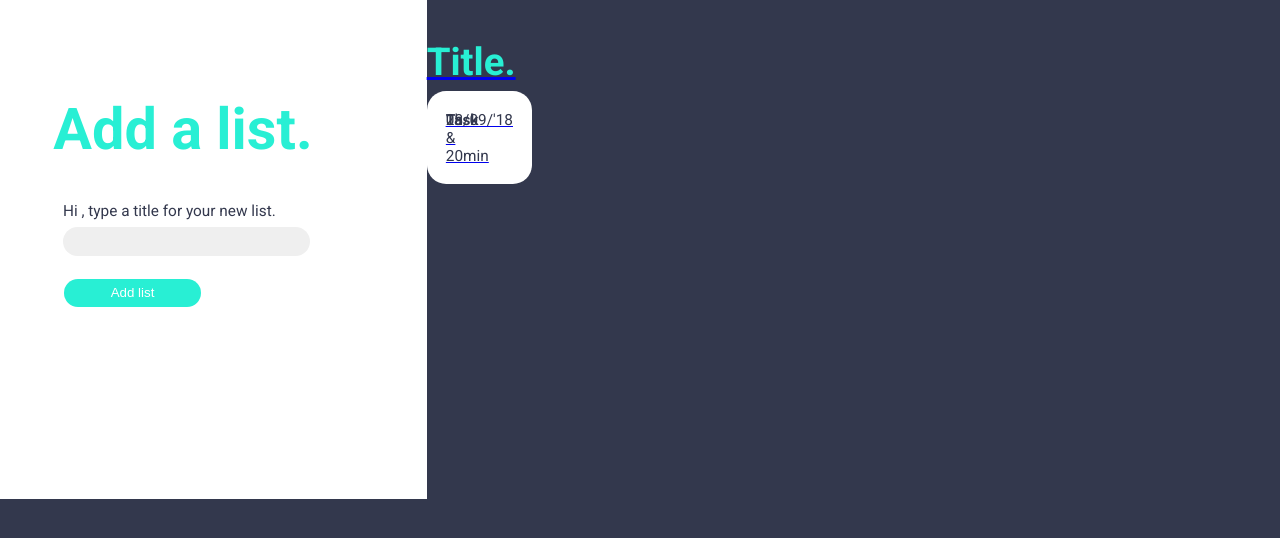
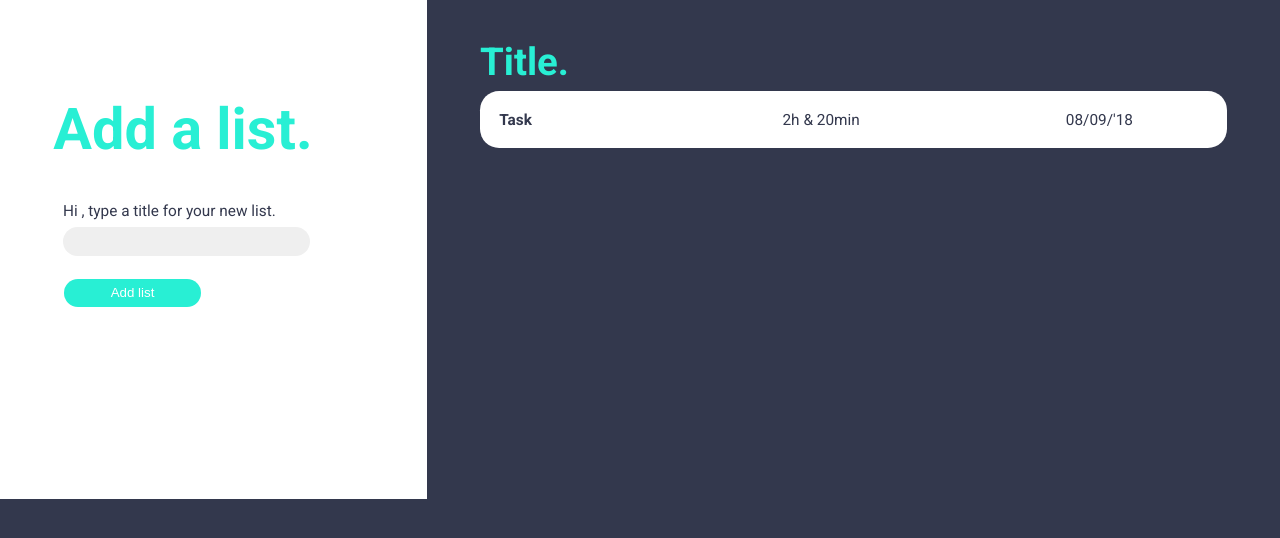
Before and after one commit to Florian962/nextask, a PHP site: page /nextask/ in a window 1280 px wide. Shown: the part 86-624 px from the top of the page. Run offline with PHP 8.4, Linux system fonts and the light colour scheme; the visitor is signed in with stand-in values (Sample User, id 1); data that the repository does not hold is empty.

Commit message:
continue creating lists layout 2

```diff
--- a/assets/css/style.css
+++ b/assets/css/style.css
@@ -289,6 +289,10 @@ nav {
 .list {
     grid-column: 2/16;
     margin-bottom: 1.5em;
+    text-decoration: none;
+}
+.list a{
+    text-decoration: none;
 }
 .list:hover {
     cursor: pointer;
--- a/index.php
+++ b/index.php
@@ -53,16 +53,19 @@
             </form>
         </section>
         <section class="lists">
-                <a href="php/list.php">
+
                     <article class="list">
-                        <h3>Title.</h3>
+                        <a href="#">
+                            <h3>Title.</h3>
                             <ul class="list__block">
-                                <li class="list__block--task fat-text">Task</li>
-                                <li class="list__block--duration">2h & 20min</li>
-                                <li class="list__block--deadline">08/09/'18</li>
+                                    <li class="list__block--task fat-text">Task</li>
+                                    <li class="list__block--duration">2h & 20min</li>
+                                    <li class="list__block--deadline">08/09/'18</li>
                             </ul>
+                        </a>
+
                     </article>
-                </a>
+
 
 
         </section>
```
